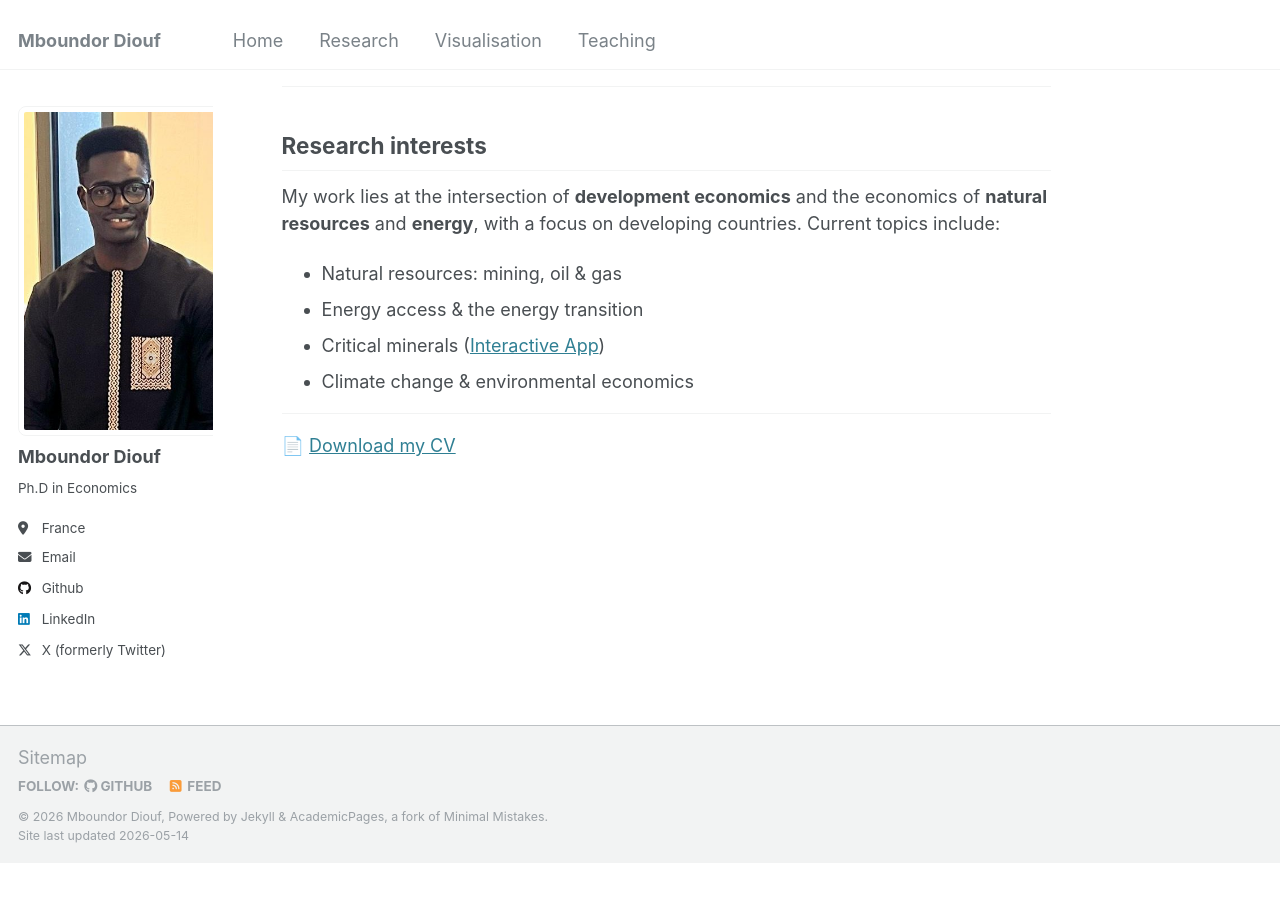
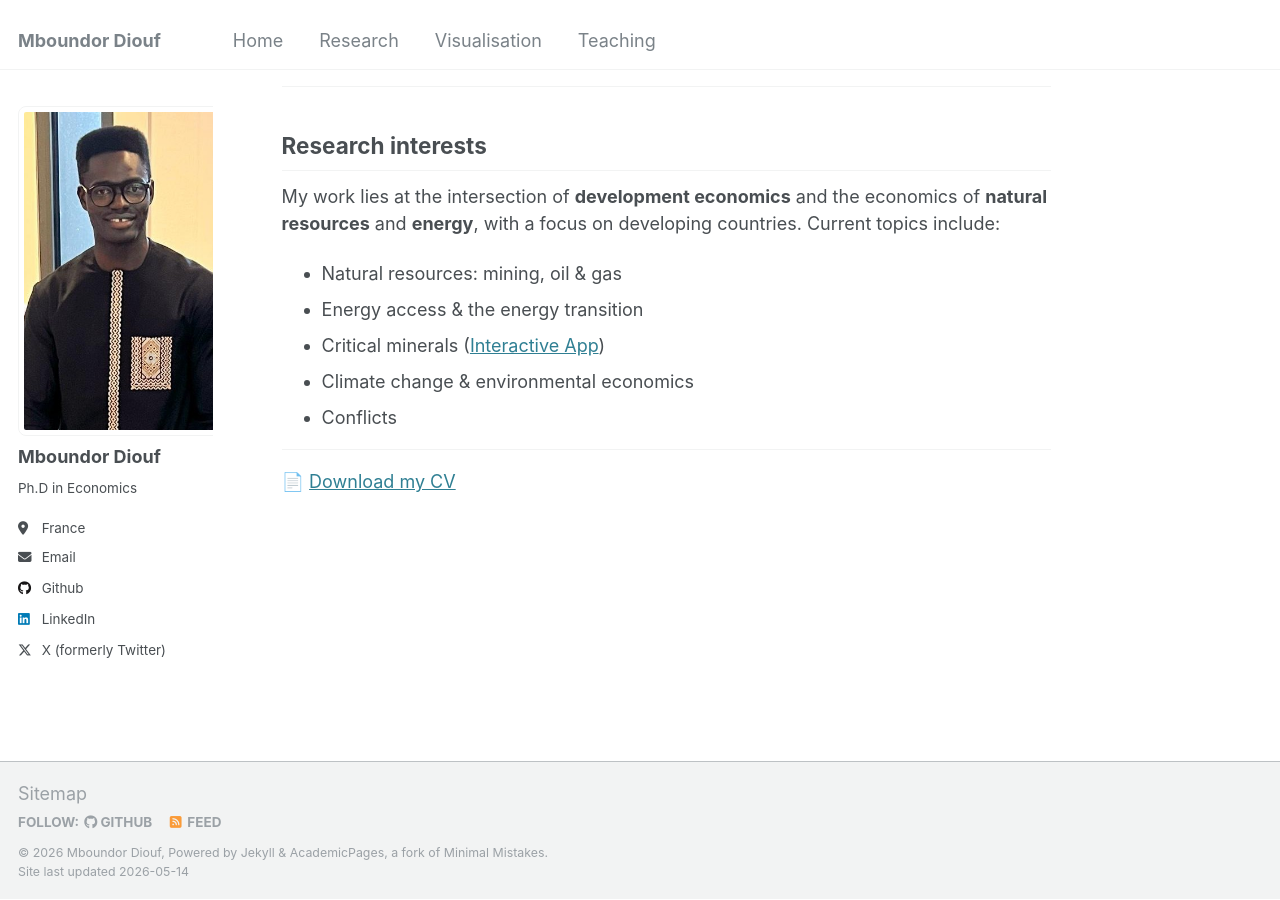
Before and after one commit to mboundordiouf/mboundordiouf.github.io, a Jekyll site: the page built from _pages/about.md, in a window 1280 px wide and 900 px high, scrolled down 574 px. Built offline with Jekyll 4.4.1, drawn with Linux system fonts in a browser that asks for light colours; before the commit the page ends 1438 px from its top, so only the background shows below that.

Commit message:
Add 'Conflicts' to the about page topics

```diff
--- a/_pages/about.md
+++ b/_pages/about.md
@@ -28,6 +28,7 @@ My work lies at the intersection of **development economics** and the economics
 - Energy access & the energy transition
 - Critical minerals ([Interactive App](https://diouf.shinyapps.io/Mboundor-Critical-Minerals-World-App/))
 - Climate change & environmental economics
+- Conflicts
 
 ---
 
```
